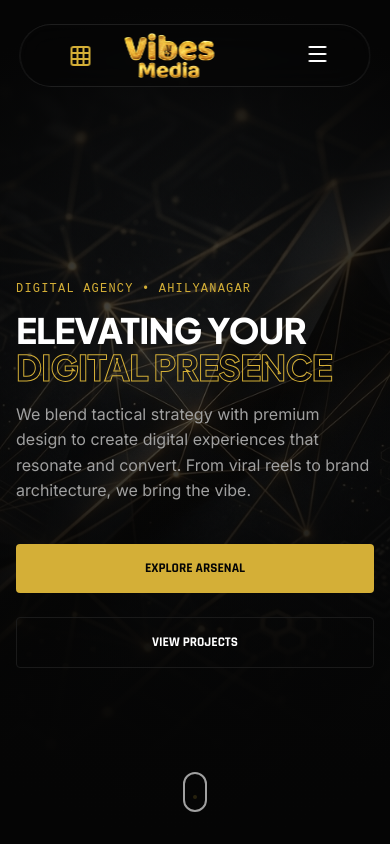
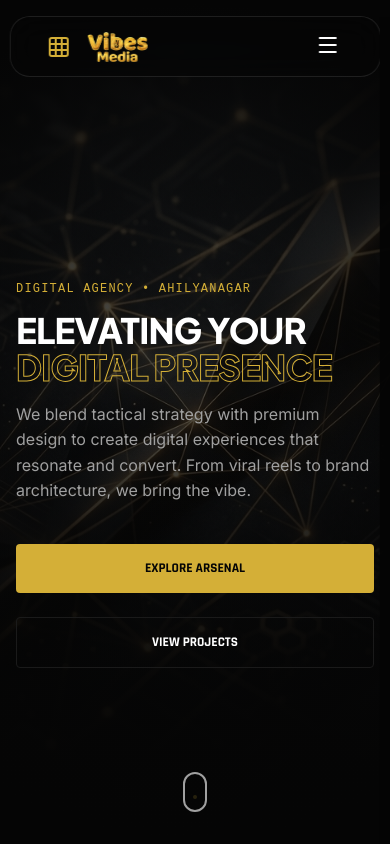
Before and after one commit to nagari-vibes/NagariVibes, a Next.js app: page / in a window 390 px wide. Shown: the top 844 px of the page. Built offline with nearby package versions, Linux system fonts and the light colour scheme; a web font is replaced by a local one.

Commit message:
UX: Enhance navbar responsiveness for all mobile and tablet sizes

```diff
--- a/src/components/Header.module.css
+++ b/src/components/Header.module.css
@@ -231,21 +231,45 @@
 }
 
 @media (max-width: 768px) {
+  .header {
+    width: 95%;
+    padding: 0.5rem 1rem;
+    top: 1rem;
+  }
+
+  .left {
+    gap: 0.8rem;
+  }
+
+  .logoImage {
+    width: 70px;
+  }
+
   .menuButton {
     display: block;
+    padding: 8px;
+    z-index: 1001;
   }
 
   .nav {
     position: fixed;
     top: 0;
     right: -100%;
-    width: 80%;
+    width: 100%;
     height: 100vh;
-    background: var(--background);
+    background: rgba(5, 5, 5, 0.95);
+    backdrop-filter: blur(20px);
     flex-direction: column;
     justify-content: center;
-    transition: 0.4s ease;
-    border-left: 1px solid var(--secondary);
+    align-items: center;
+    transition: all 0.5s cubic-bezier(0.16, 1, 0.3, 1);
+    z-index: 1000;
+    gap: 3rem;
+  }
+
+  .nav a {
+    font-size: 1.5rem;
+    font-weight: 700;
   }
 
   .nav.open {
@@ -253,7 +277,39 @@
   }
 
   .drawer {
-    width: 85%;
+    width: 100%;
+  }
+
+  .brandList {
+    gap: 0.8rem;
+  }
+
+  .brandLink {
+    padding: 0.8rem;
+  }
+
+  .brandIconWrapper {
+    width: 40px;
+    height: 40px;
+  }
+
+  .brandName {
+    font-size: 1rem;
+  }
+}
+
+/* Extra small devices */
+@media (max-width: 480px) {
+  .header {
+    border-radius: 20px;
+  }
+
+  .drawerButton {
+    padding: 4px;
+  }
+
+  .logoImage {
+    width: 60px;
   }
 }
 
@@ -261,4 +317,7 @@
   .nav {
     gap: 1.5rem;
   }
+  .header {
+    width: 95%;
+  }
 }
```
